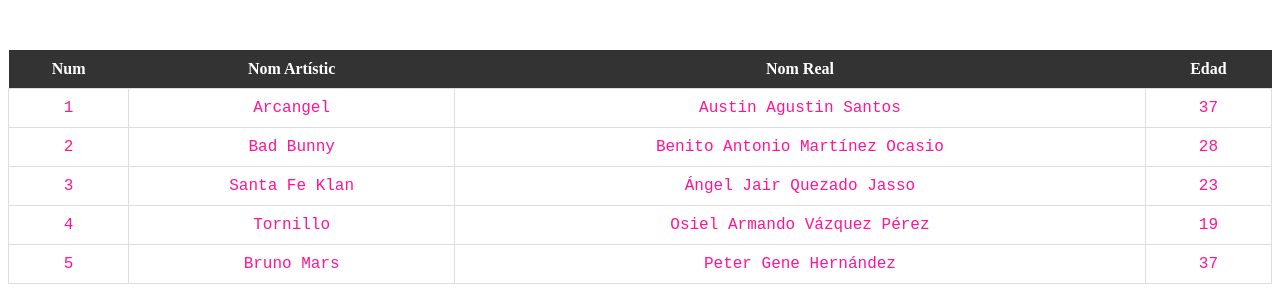
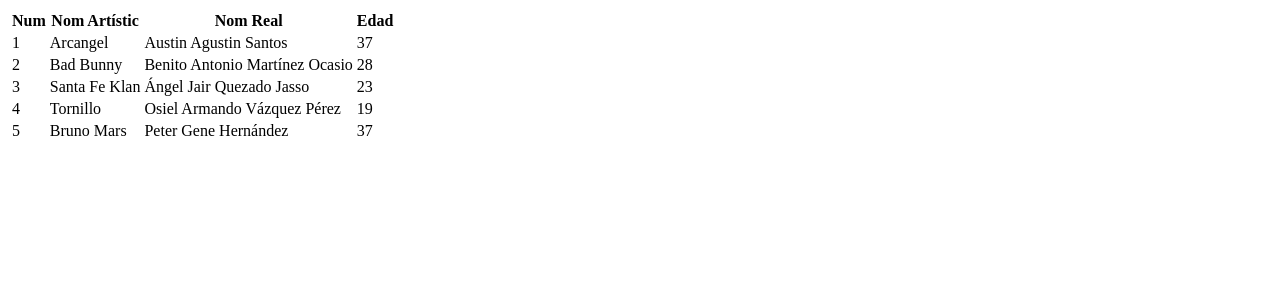
Before and after one commit to 00TONI00/proves, a plain HTML site: page index.html in a window 1280 px wide. Drawn offline with Linux system fonts and the light colour scheme.

Commit message:
olikumjnhbgv

```diff
--- a/style/style.css
+++ b/style/style.css
@@ -1,25 +1,18 @@
-table {
-	border-collapse: collapse;
-	width: 100%;
-	margin-top: 50px;
+.body
+{
+	display: flex;
+	align-items: center;
+	justify-content: center;
+	min-height: 100vh;
+	background: linear-gradient(#b7328d, #ac18c0);
 }
-th, td {
-	padding: 10px;
-	text-align: center;
+
+.container
+{
+	border: solid 1px rgba(255, 255, 255, 0.2);
 }
-th {
-	background-color: #333;
-	color:#fff
+
+table
+{
+
 }
-td {
-	border: 1px solid #ddd;
-	font-family:Courier New;
-  color:deeppink
-}
-.parag{
-	margin-left: auto;
-	margin-right: auto;
-	height: auto;
-	width: 80%;
-	padding: 70px;
-}
```
